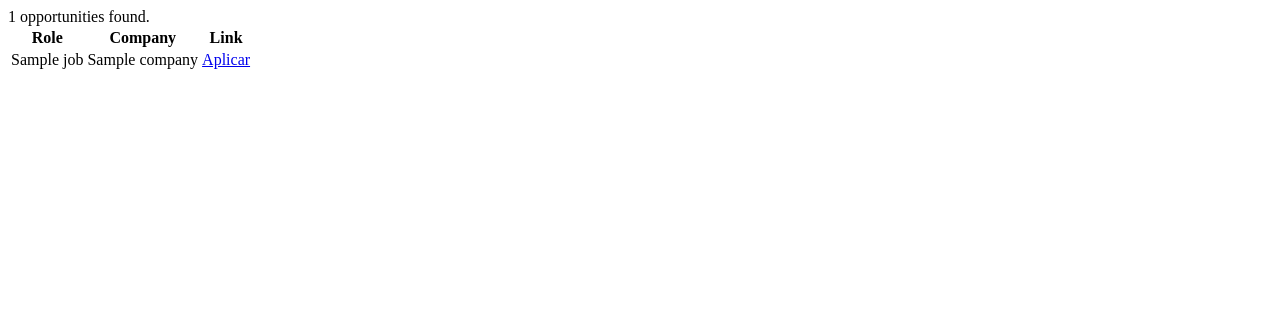
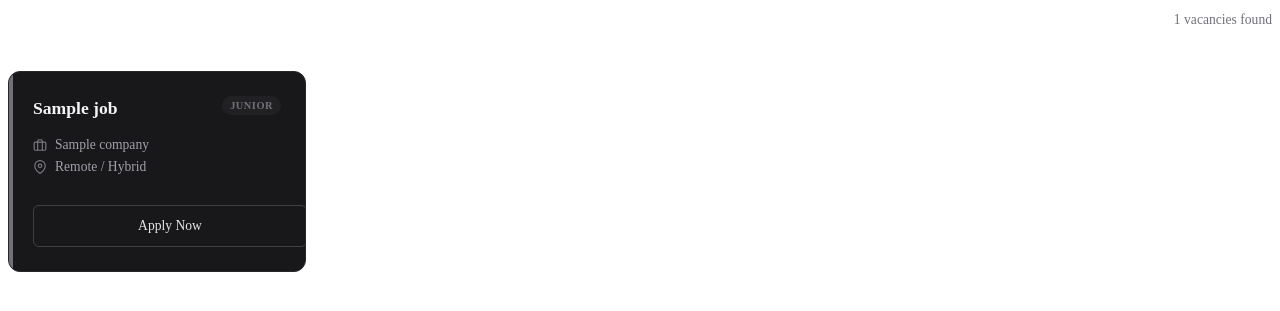
Before and after one commit to melosamuel/headbothunter, a Flask app: template frontend/templates/partials/job_list.html in a window 1280 px wide. Shown: the top 311 px of the page. Run offline with Flask 3, Linux system fonts and the light colour scheme; the template is opened without the code that fills it: most values are stand-ins (such as "Sample title", 1, 10 or a date in 2020).

Commit message:
ui/ux: enhance cards ui

```diff
--- a/frontend/app.py
+++ b/frontend/app.py
@@ -9,6 +9,7 @@ def mock_scrape_jobs(keyword):
         {"title": f"Dev {keyword} Jr", "company": "Tech A", "link": "#"},
         {"title": f"Dev {keyword} Mid-Level", "company": "Infinix Tech", "link": "#"},
         {"title": f"QA {keyword}", "company": "Global Corp", "link": "#"},
+        {"title": f"Dev {keyword} Sr", "company": "Innovate LLC", "link": "#"},
     ]
 
 @app.route('/')
--- a/frontend/templates/partials/job_list.html
+++ b/frontend/templates/partials/job_list.html
@@ -1,27 +1,170 @@
+<style>
+    /* --- Grid Layout (Unchanged) --- */
+    .quest-board {
+        display: grid;
+        gap: 1.5rem;
+        grid-template-columns: 1fr;
+        padding: 1.5rem 0;
+    }
+    @media (min-width: 600px) { .quest-board { grid-template-columns: repeat(2, 1fr); } }
+    @media (min-width: 900px) { .quest-board { grid-template-columns: repeat(3, 1fr); } }
+    @media (min-width: 1200px) { .quest-board { grid-template-columns: repeat(4, 1fr); } }
+
+    /* --- Clean Color Palette --- */
+    .rank-common    { --accent: #71717a; --bg-soft: rgba(113, 113, 122, 0.1); } /* Zinc */
+    .rank-rare      { --accent: #3b82f6; --bg-soft: rgba(59, 130, 246, 0.1); }  /* Blue */
+    .rank-epic      { --accent: #a855f7; --bg-soft: rgba(168, 85, 247, 0.1); }  /* Purple */
+    .rank-legendary { --accent: #eab308; --bg-soft: rgba(234, 179, 8, 0.1); }   /* Gold */
+
+    /* --- The Modern Card --- */
+    .quest-card {
+        background: #18181b; /* Zinc-900 (Dark but soft) */
+        border: 1px solid #27272a;
+        border-radius: 12px; /* Smoother rounding */
+        padding: 1.5rem;
+        display: flex;
+        flex-direction: column;
+        justify-content: space-between;
+        transition: transform 0.2s ease, border-color 0.2s ease;
+        position: relative;
+        overflow: hidden;
+    }
+
+    /* Subtle Hover State */
+    .quest-card:hover {
+        transform: translateY(-2px);
+        border-color: #3f3f46;
+        box-shadow: 0 4px 20px rgba(0,0,0,0.3);
+    }
+
+    /* Left Accent Line (The "Clean" way to show status) */
+    .quest-card::before {
+        content: "";
+        position: absolute;
+        left: 0; top: 0; bottom: 0;
+        width: 4px;
+        background-color: var(--accent);
+    }
+
+    /* --- Content Styling --- */
+    .card-header {
+        display: flex;
+        justify-content: space-between;
+        align-items: flex-start;
+        margin-bottom: 1rem;
+    }
+
+    .quest-title {
+        font-size: 1.1rem;
+        font-weight: 600;
+        color: #f4f4f5;
+        line-height: 1.4;
+        margin: 0;
+    }
+
+    /* The Badge (Pill shape) */
+    .rank-badge {
+        font-size: 0.65rem;
+        font-weight: 700;
+        text-transform: uppercase;
+        padding: 4px 8px;
+        border-radius: 9999px;
+        color: var(--accent);
+        background: var(--bg-soft);
+        white-space: nowrap;
+        margin-left: 10px;
+        letter-spacing: 0.5px;
+    }
+
+    .quest-details {
+        margin-bottom: 1.5rem;
+    }
+
+    .detail-row {
+        display: flex;
+        align-items: center;
+        gap: 8px;
+        font-size: 0.85rem;
+        color: #a1a1aa; /* Zinc-400 */
+        margin-bottom: 0.4rem;
+    }
+
+    .detail-row svg { width: 14px; height: 14px; opacity: 0.7; }
+
+    /* --- Minimal Button --- */
+    .btn-action {
+        width: 100%;
+        padding: 0.75rem;
+        background: transparent;
+        border: 1px solid #3f3f46;
+        color: #e4e4e7;
+        font-size: 0.85rem;
+        font-weight: 500;
+        text-align: center;
+        border-radius: 6px;
+        text-decoration: none;
+        transition: all 0.2s;
+    }
+
+    .btn-action:hover {
+        background: #27272a;
+        border-color: #52525b;
+        color: #fff;
+    }
+</style>
+
 {% if jobs %}
-    <article>
-        <header>{{ jobs|length }} opportunities found.</header>
-        <table>
-            <thead>
-                <tr>
-                    <th>Role</th>
-                    <th>Company</th>
-                    <th>Link</th>
-                </tr>
-            </thead>
-            <tbody>
-                {% for job in jobs %}
-                <tr>
-                    <td>{{ job.title }}</td>
-                    <td>{{ job.company }}</td>
-                    <td><a href="{{ job.link }}" role="button" class="outline">Aplicar</a></td>
-                </tr>
-                {% endfor %}
-            </tbody>
-        </table>
-    </article>
+    <div style="display: flex; align-items: center; justify-content: space-between; margin-bottom: 1rem;">
+        <h3 style="margin: 0; font-size: 1.25rem; font-weight: 600; color: #fff;">
+            Results
+        </h3>
+        <span style="font-size: 0.85rem; color: #71717a;">{{ jobs|length }} vacancies found</span>
+    </div>
+
+    <div class="quest-board">
+        {% for job in jobs %}
+            {% set rarity = 'common' %}
+            {% set rank_name = 'Junior' %}
+
+            {% if 'Sr' in job.title or 'Lead' in job.title or 'Principal' in job.title %}
+                {% set rarity = 'legendary' %}
+                {% set rank_name = 'Senior' %}
+            {% elif 'Mid-Level' in job.title or 'Mid' in job.title or 'Specialist' in job.title %}
+                {% set rarity = 'epic' %}
+                {% set rank_name = 'Mid-Level' %}
+            {% elif 'Jr' in job.title or 'Junior' in job.title or 'Intern' in job.title %}
+                {% set rarity = 'rare' %}
+                {% set rank_name = 'Junior' %}
+            {% endif %}
+
+            <div class="quest-card rank-{{ rarity }}">
+
+                <div class="card-header">
+                    <h4 class="quest-title">{{ job.title }}</h4>
+                    <span class="rank-badge">{{ rank_name }}</span>
+                </div>
+
+                <div class="quest-details">
+                    <div class="detail-row">
+                        <svg viewBox="0 0 24 24" fill="none" stroke="currentColor" stroke-width="2"><rect x="2" y="7" width="20" height="14" rx="2" ry="2"></rect><path d="M16 21V5a2 2 0 0 0-2-2h-4a2 2 0 0 0-2 2v16"></path></svg>
+                        {{ job.company }}
+                    </div>
+                    <div class="detail-row">
+                        <svg viewBox="0 0 24 24" fill="none" stroke="currentColor" stroke-width="2"><path d="M21 10c0 7-9 13-9 13s-9-6-9-13a9 9 0 0 1 18 0z"></path><circle cx="12" cy="10" r="3"></circle></svg>
+                        Remote / Hybrid
+                    </div>
+                </div>
+
+                <a href="{{ job.link }}" target="_blank" class="btn-action">
+                    Apply Now
+                </a>
+            </div>
+        {% endfor %}
+    </div>
+
 {% else %}
-    <article>
-        Not a single opportunity found. Sorry!
-    </article>
+    <div style="text-align: center; padding: 4rem; background: #18181b; border-radius: 12px; border: 1px dashed #3f3f46;">
+        <h4 style="color: #e4e4e7; margin-bottom: 0.5rem;">No active quests</h4>
+        <p style="color: #71717a; font-size: 0.9rem;">Try adjusting your search criteria.</p>
+    </div>
 {% endif %}
```
